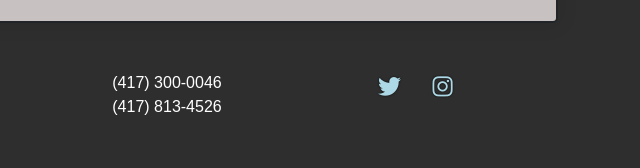
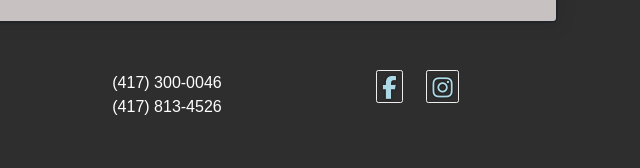
Before and after one commit to iryna-ag/Excavation1, a plain HTML site: page about.html in a window 1280 px wide. Shown: the part 556-724 px from the top of the page, 640-1280 px from the left. Drawn offline with nearby package versions, Linux system fonts and the light colour scheme.

Commit message:
about social links connection

```diff
--- a/about.html
+++ b/about.html
@@ -102,19 +102,16 @@
           </div>
           <div class="social-icons-foot">
             <a
-              href="https://www.instragram.com/iryna.codes"
-              target="_blank"
-              title="instragram Profile"
-            >
-              <i class="fab fa-instagram"></i>
-            </a>
-            <a
-              href="https://www.twitter.com/iryna"
-              target="_blank"
-              title="Twitter Profile"
-            >
-              <i class="fab fa-twitter"></i>
-            </a>
+            href="https://www.instagram.com/ipeexcavation/"
+            target="_blank"
+            title="instragram Profile" >
+            <i class="fab fa-instagram fa-border"></i>
+          </a>
+          <a href="https://www.facebook.com/profile.php?id=100082570179931"
+            target="_blank"
+            title="Facebook Profile" >
+          <i class="fab fa-facebook-f fa-border"></i>
+          </a>
           </div>
     </div>
         </footer>
```
